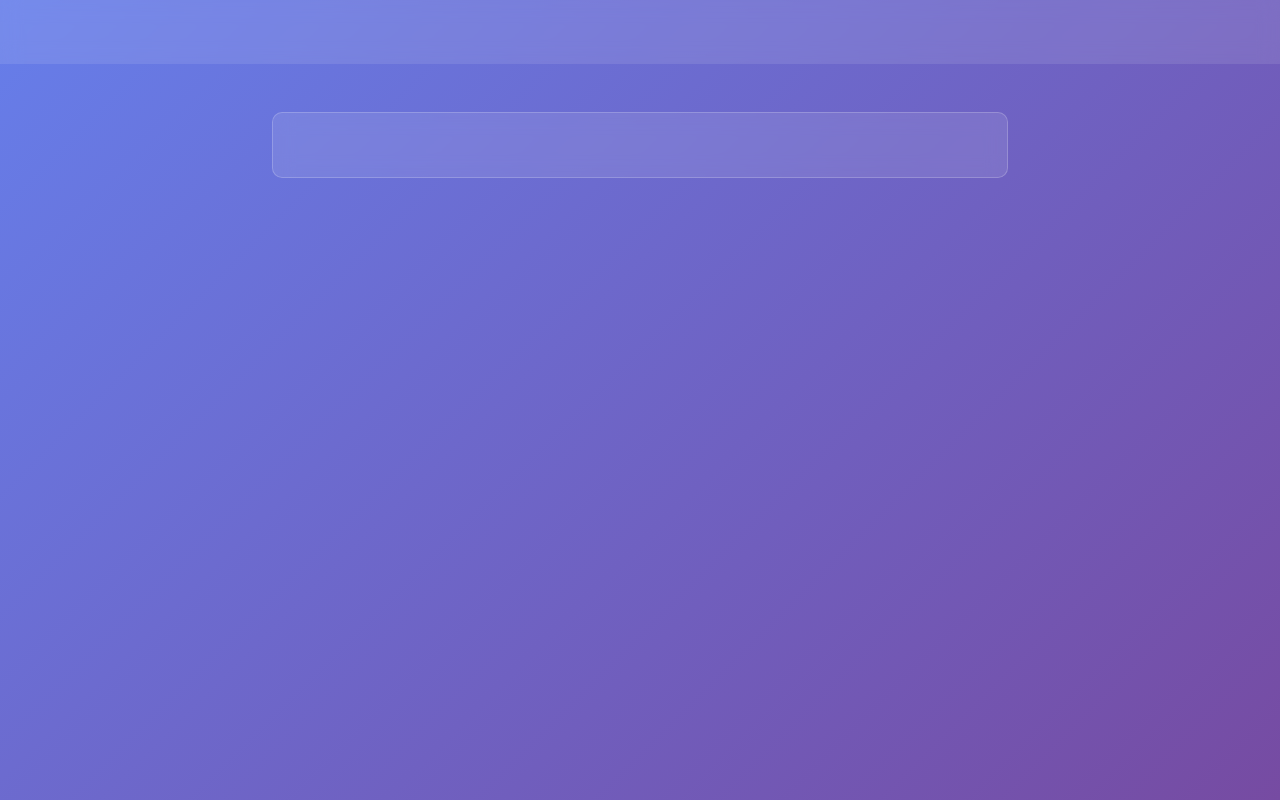
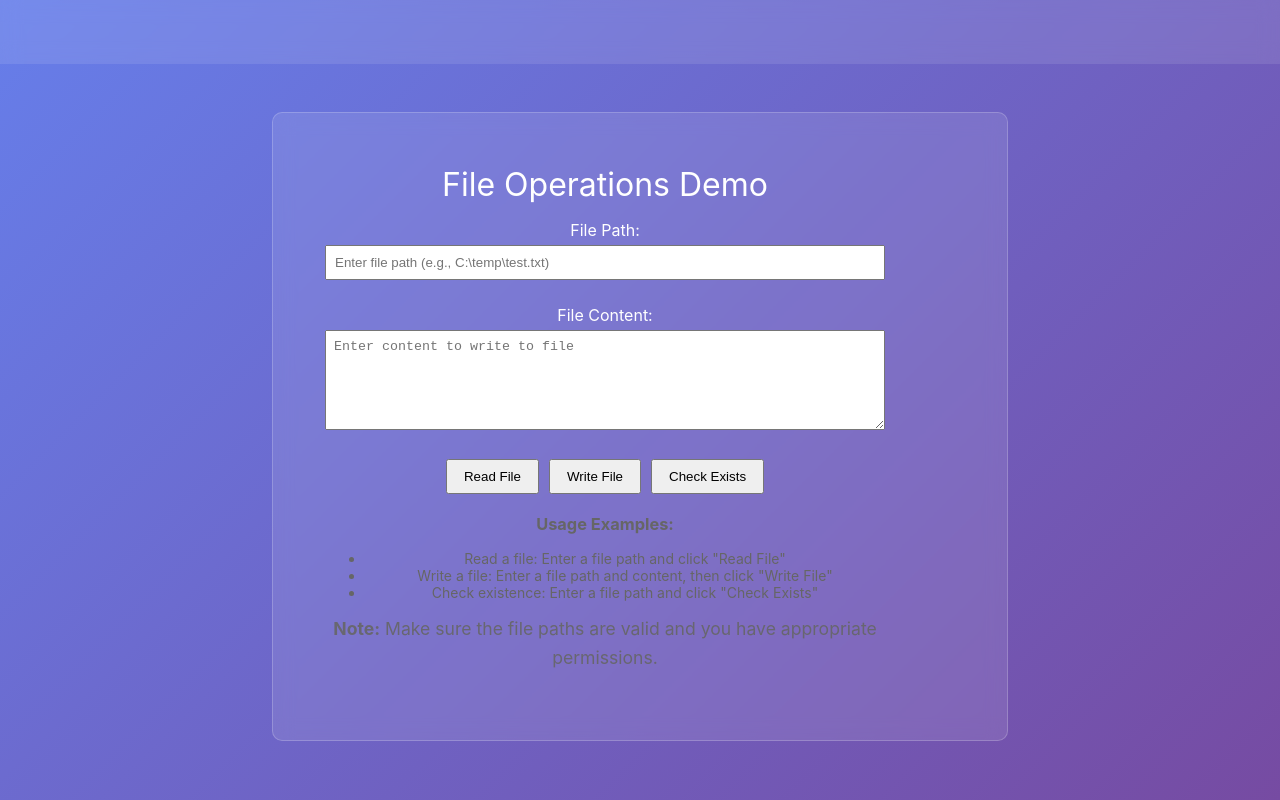
Before and after one commit to AustinHoover/adventure-game-test, a React (Create React App) app: page /app in a window 1280 px wide. Built offline with nearby package versions, Linux system fonts and the light colour scheme; the HTML template or start-up script is replaced by a standard one.

Commit message:
file ops work

```diff
--- /dev/null
+++ b/src/components/FileOperations.tsx
@@ -0,0 +1,148 @@
+import React, { useState } from 'react';
+import { readFile, writeFile, fileExists } from '../utils/fileOperations';
+
+const FileOperations: React.FC = () => {
+  const [filePath, setFilePath] = useState('');
+  const [fileContent, setFileContent] = useState('');
+  const [result, setResult] = useState('');
+  const [loading, setLoading] = useState(false);
+
+  const handleReadFile = async () => {
+    if (!filePath.trim()) {
+      setResult('Please enter a file path');
+      return;
+    }
+
+    setLoading(true);
+    try {
+      const content = await readFile(filePath);
+      setFileContent(content);
+      setResult(`Successfully read file: ${filePath}`);
+    } catch (error) {
+      setResult(`Error reading file: ${error instanceof Error ? error.message : 'Unknown error'}`);
+    } finally {
+      setLoading(false);
+    }
+  };
+
+  const handleWriteFile = async () => {
+    if (!filePath.trim()) {
+      setResult('Please enter a file path');
+      return;
+    }
+
+    if (!fileContent.trim()) {
+      setResult('Please enter content to write');
+      return;
+    }
+
+    setLoading(true);
+    try {
+      await writeFile(filePath, fileContent);
+      setResult(`Successfully wrote to file: ${filePath}`);
+    } catch (error) {
+      setResult(`Error writing file: ${error instanceof Error ? error.message : 'Unknown error'}`);
+    } finally {
+      setLoading(false);
+    }
+  };
+
+  const handleCheckExists = async () => {
+    if (!filePath.trim()) {
+      setResult('Please enter a file path');
+      return;
+    }
+
+    setLoading(true);
+    try {
+      const exists = await fileExists(filePath);
+      setResult(`File ${filePath} ${exists ? 'exists' : 'does not exist'}`);
+    } catch (error) {
+      setResult(`Error checking file existence: ${error instanceof Error ? error.message : 'Unknown error'}`);
+    } finally {
+      setLoading(false);
+    }
+  };
+
+  return (
+    <div style={{ padding: '20px', maxWidth: '600px' }}>
+      <h2>File Operations Demo</h2>
+
+      <div style={{ marginBottom: '15px' }}>
+        <label htmlFor="filePath" style={{ display: 'block', marginBottom: '5px' }}>
+          File Path:
+        </label>
+        <input
+          id="filePath"
+          type="text"
+          value={filePath}
+          onChange={(e) => setFilePath(e.target.value)}
+          placeholder="Enter file path (e.g., C:\temp\test.txt)"
+          style={{ width: '100%', padding: '8px', marginBottom: '10px' }}
+        />
+      </div>
+
+      <div style={{ marginBottom: '15px' }}>
+        <label htmlFor="fileContent" style={{ display: 'block', marginBottom: '5px' }}>
+          File Content:
+        </label>
+        <textarea
+          id="fileContent"
+          value={fileContent}
+          onChange={(e) => setFileContent(e.target.value)}
+          placeholder="Enter content to write to file"
+          style={{ width: '100%', height: '100px', padding: '8px', marginBottom: '10px' }}
+        />
+      </div>
+
+      <div style={{ marginBottom: '15px' }}>
+        <button
+          onClick={handleReadFile}
+          disabled={loading}
+          style={{ marginRight: '10px', padding: '8px 16px' }}
+        >
+          Read File
+        </button>
+        <button
+          onClick={handleWriteFile}
+          disabled={loading}
+          style={{ marginRight: '10px', padding: '8px 16px' }}
+        >
+          Write File
+        </button>
+        <button
+          onClick={handleCheckExists}
+          disabled={loading}
+          style={{ padding: '8px 16px' }}
+        >
+          Check Exists
+        </button>
+      </div>
+
+      {loading && <div style={{ marginBottom: '10px', color: 'blue' }}>Loading...</div>}
+
+      {result && (
+        <div style={{
+          padding: '10px',
+          backgroundColor: result.includes('Error') ? '#ffebee' : '#e8f5e8',
+          border: `1px solid ${result.includes('Error') ? '#f44336' : '#4caf50'}`,
+          borderRadius: '4px'
+        }}>
+          {result}
+        </div>
+      )}
+
+      <div style={{ marginTop: '20px', fontSize: '14px', color: '#666' }}>
+        <h3>Usage Examples:</h3>
+        <ul>
+          <li>Read a file: Enter a file path and click "Read File"</li>
+          <li>Write a file: Enter a file path and content, then click "Write File"</li>
+          <li>Check existence: Enter a file path and click "Check Exists"</li>
+        </ul>
+        <p><strong>Note:</strong> Make sure the file paths are valid and you have appropriate permissions.</p>
+      </div>
+    </div>
+  );
+};
+
+export default FileOperations;
--- a/src/pages/App.tsx
+++ b/src/pages/App.tsx
@@ -1,5 +1,6 @@
 import React from 'react';
 import { useNavigate } from 'react-router-dom';
+import FileOperations from '../components/FileOperations';
 import './App.css';
 
 function AppPage() {
@@ -18,6 +19,7 @@ function AppPage() {
 
       <main className="AppPage-main">
         <div className="content-section">
+          <FileOperations />
         </div>
       </main>
     </div>
--- /dev/null
+++ b/src/utils/fileOperations.ts
@@ -0,0 +1,73 @@
+/**
+ * File operations utility functions for Electron
+ * These functions provide a convenient interface to the file system operations
+ * exposed through the Electron IPC bridge.
+ */
+
+/**
+ * Read a file and return its contents as a string
+ * @param filePath - The path to the file to read
+ * @returns Promise that resolves to the file contents or rejects with an error
+ */
+export const readFile = async (filePath: string): Promise<string> => {
+  const result = await window.electronAPI.readFile(filePath);
+  if (result.success && result.data !== undefined) {
+    return result.data;
+  } else {
+    throw new Error(result.error || 'Failed to read file');
+  }
+};
+
+/**
+ * Write a string to a file
+ * @param filePath - The path to the file to write
+ * @param content - The content to write to the file
+ * @returns Promise that resolves when the file is written successfully
+ */
+export const writeFile = async (filePath: string, content: string): Promise<void> => {
+  const result = await window.electronAPI.writeFile(filePath, content);
+  if (!result.success) {
+    throw new Error(result.error || 'Failed to write file');
+  }
+};
+
+/**
+ * Check if a file exists
+ * @param filePath - The path to the file to check
+ * @returns Promise that resolves to true if the file exists, false otherwise
+ */
+export const fileExists = async (filePath: string): Promise<boolean> => {
+  const result = await window.electronAPI.fileExists(filePath);
+  if (result.success) {
+    return result.exists;
+  } else {
+    throw new Error('Failed to check file existence');
+  }
+};
+
+/**
+ * Read a file if it exists, or return null if it doesn't
+ * @param filePath - The path to the file to read
+ * @returns Promise that resolves to the file contents or null if the file doesn't exist
+ */
+export const readFileIfExists = async (filePath: string): Promise<string | null> => {
+  const exists = await fileExists(filePath);
+  if (exists) {
+    return await readFile(filePath);
+  }
+  return null;
+};
+
+/**
+ * Write a file, creating parent directories if they don't exist
+ * Note: This is a basic implementation. For more robust directory creation,
+ * you might want to add a separate IPC handler for directory operations.
+ * @param filePath - The path to the file to write
+ * @param content - The content to write to the file
+ * @returns Promise that resolves when the file is written successfully
+ */
+export const writeFileWithDirs = async (filePath: string, content: string): Promise<void> => {
+  // For now, we'll just try to write the file and let the OS handle directory creation
+  // In a more robust implementation, you might want to add directory creation logic
+  return await writeFile(filePath, content);
+};
```
Also changed, not shown: src/main/main.ts (+30 -0 lines), src/main/preload.ts (+8 -1 lines).
